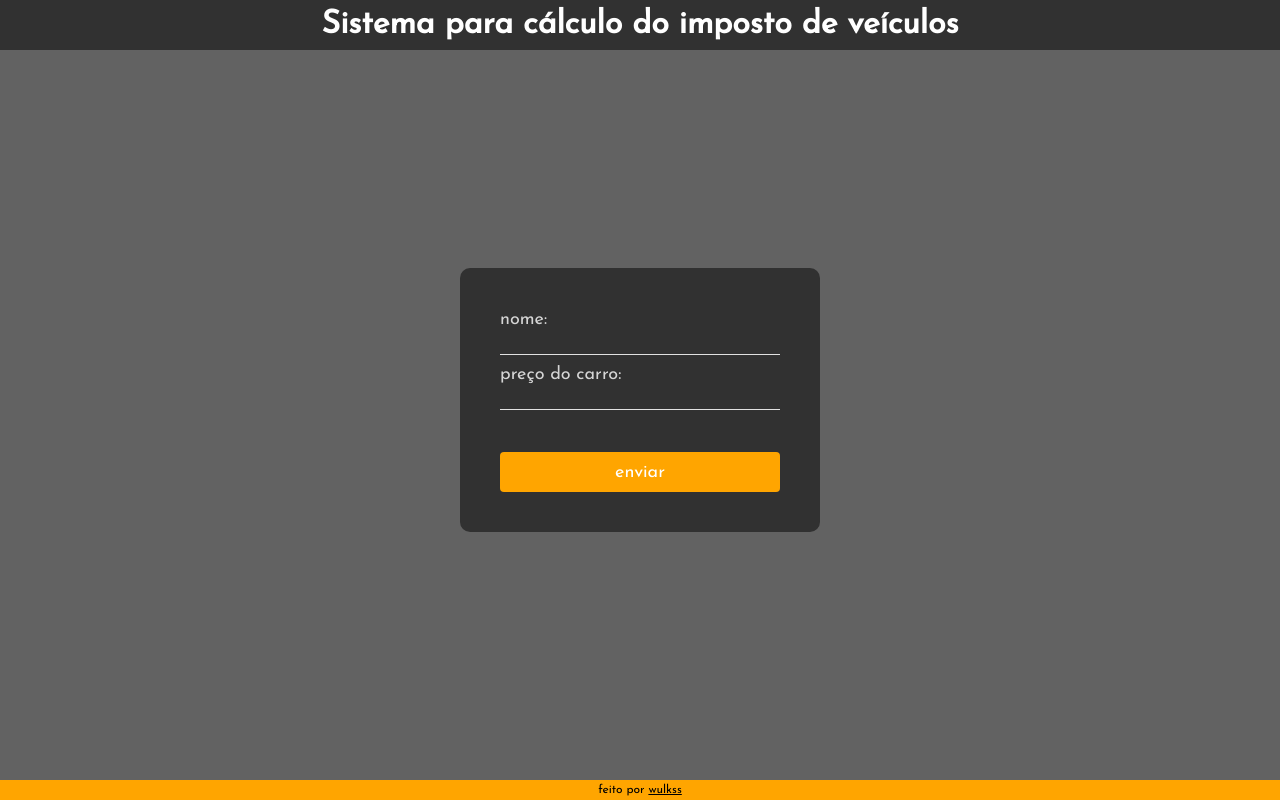
After one commit to wulkss/atividades-desenvolvimento-web, a PHP site: page /index.php in a window 1280 px wide. The commit adds this page. Run offline with PHP 8.4, Linux system fonts and the light colour scheme.

Commit message:
att16 2.0

```diff
--- /dev/null
+++ b/Atividade 016 - Cálculo de Imposto/index.php
@@ -0,0 +1,38 @@
+<?php
+if (isset($_GET['error'])){
+        echo '<script>';
+		echo 'alert("'.$_GET['error'].'");';
+        echo '</script>';
+    }
+?>
+<!DOCTYPE html>
+<html lang="pt-br">
+<head>
+    <meta charset="UTF-8">
+    <meta name="viewport" content="width=device-width, initial-scale=1.0">
+    <title>rapaz</title>
+    <link rel="stylesheet" href="css/style.css">
+    <link rel="preconnect" href="https://fonts.googleapis.com">
+    <link rel="preconnect" href="https://fonts.gstatic.com" crossorigin>
+    <link href="https://fonts.googleapis.com/css2?family=Josefin+Sans&display=swap" rel="stylesheet">
+</head>
+<body>
+    <header>
+        <h1>Sistema para cálculo do imposto de veículos</h1>
+    </header>
+    <div class="form">
+        <form action="imposto.php" method="post">
+            <div class="inserir">
+                <label for="nome" style="margin-top: 0 !important;">nome:</label>
+                <input type="text" name="nome" id="nome" required>
+                <label for="preco">preço do carro:</label>
+                <input type="number" name="preco" id="preco" required>
+            </div>
+            <input type="submit" value="enviar">
+        </form>
+    </div>
+    <footer>
+        <p>feito por <a href="https://github.com/wulkss" target="_blank">wulkss</a></p>
+    </footer>
+</body>
+</html>
```
Also changed, not shown: Atividade 016 - Cálculo de Imposto/imposto.php (+6 -1 lines).
